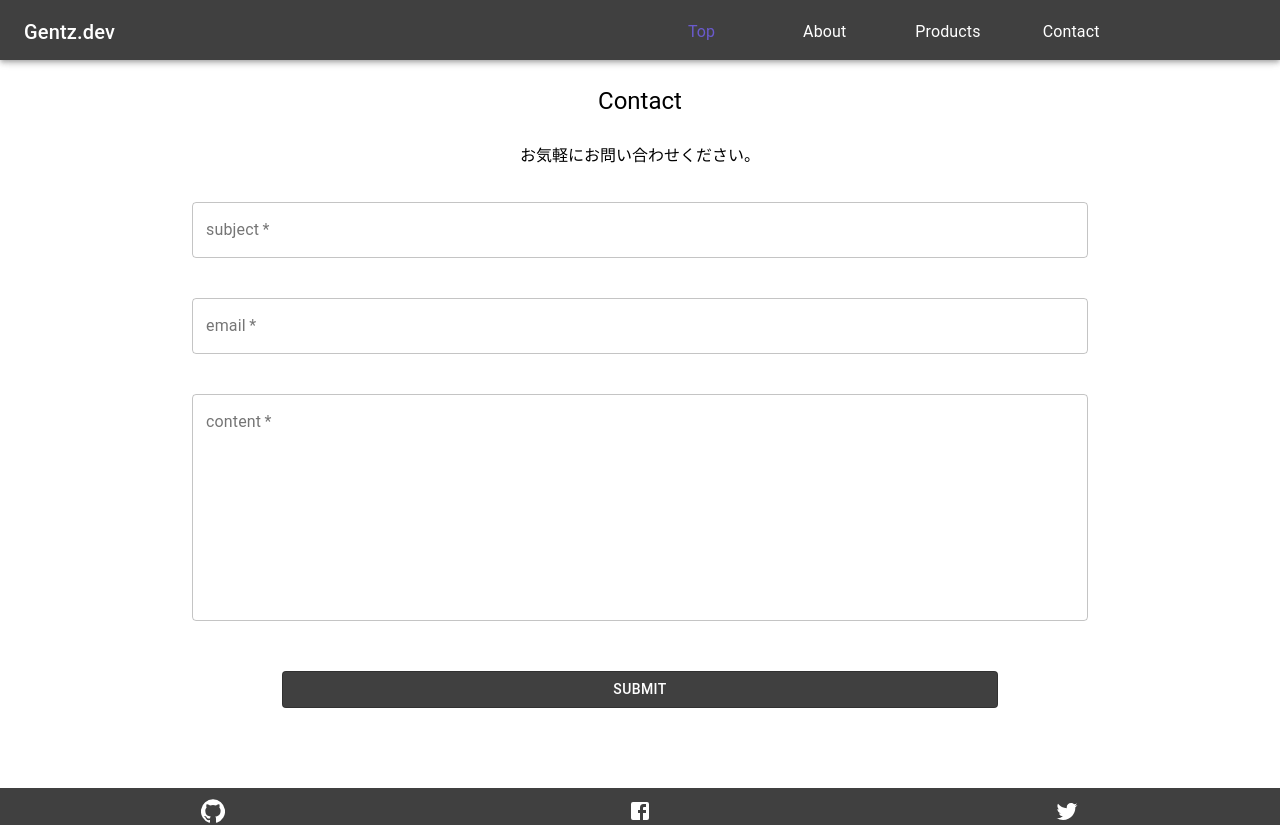
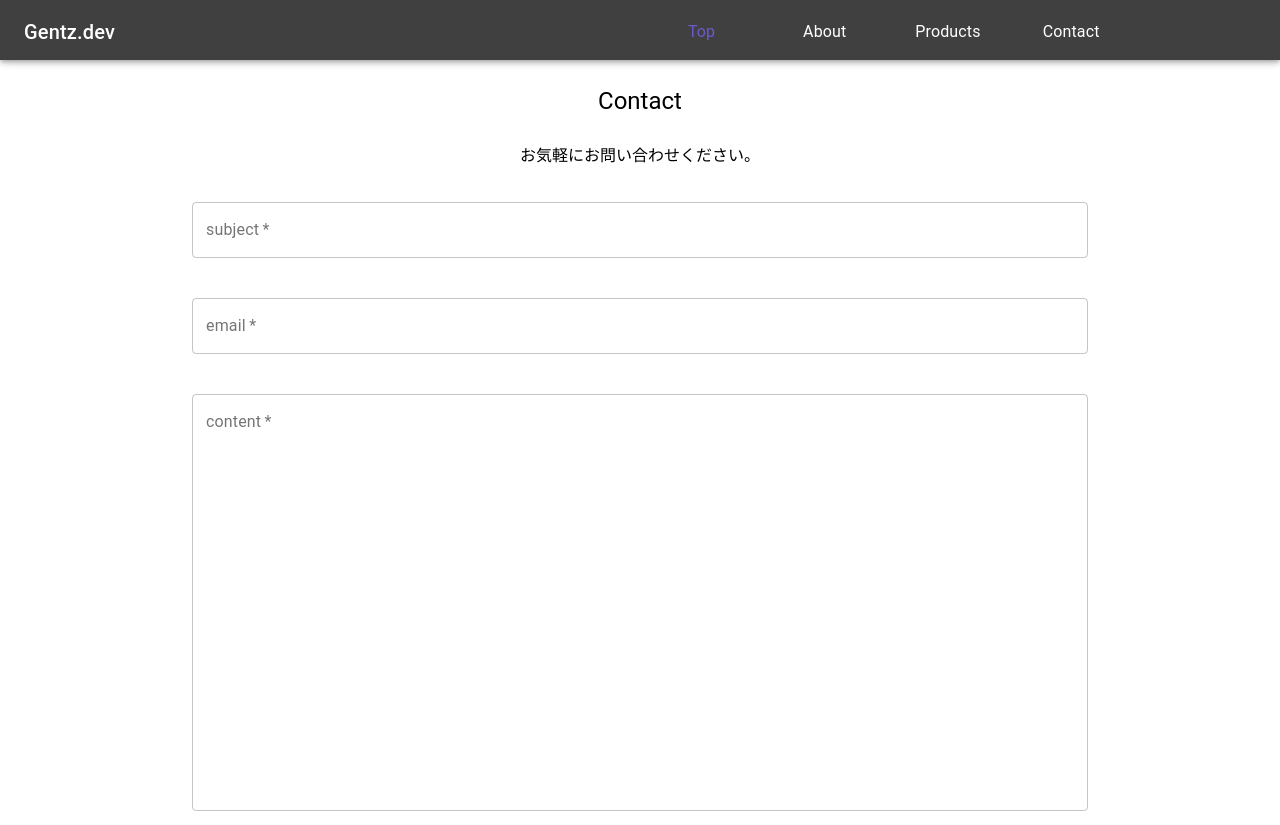
Before and after one commit to gento-ogane/gento-ogane.github.io, a React (Create React App) app: page /contact in a window 1280 px wide. Shown: the top 825 px of the page. Built offline with nearby package versions, Linux system fonts and the light colour scheme.

Commit message:
Contactページのfix

```diff
--- a/src/views/Pages/Contact.tsx
+++ b/src/views/Pages/Contact.tsx
@@ -89,7 +89,7 @@ const Contact: React.FC = (props) => {
           label="content"
           variant="outlined"
           multiline
-          rows={10}
+          rows={20}
           onChange={_handleContentChange}
         />
         <SubmitButton variant="outlined" onClick={_handlePostForm}>
@@ -104,6 +104,7 @@ const Wrap = styled.div`
   margin-top: ${headerHeightNum + "px"};
   margin-bottom: ${footerHeightNum + "px"};
   width: 100%;
+  height:100vh;
   text-align: center;
 `;
 
```
